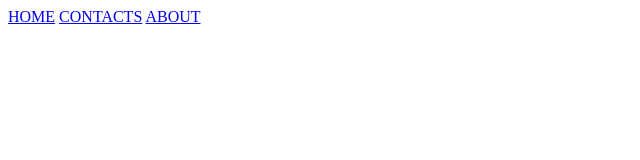
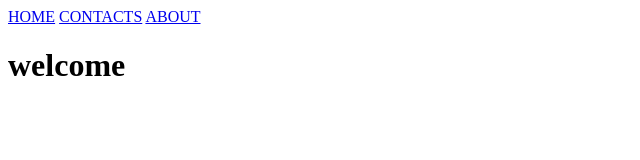
Before and after one commit to stevekebs/Pushing-to-Git-Hub-2, a plain HTML site: page Index.html in a window 1280 px wide. Shown: the whole page, without its empty margins (0-640 px from the left). Drawn offline with Linux system fonts and the light colour scheme.

Commit message:
added an header

```diff
--- a/Index.html
+++ b/Index.html
@@ -16,6 +16,9 @@
 
         </li>
     </ul>
+    <div class="home">
+        <h1>welcome</h1>
+    </div>
 
 </body>
 </html>
```
